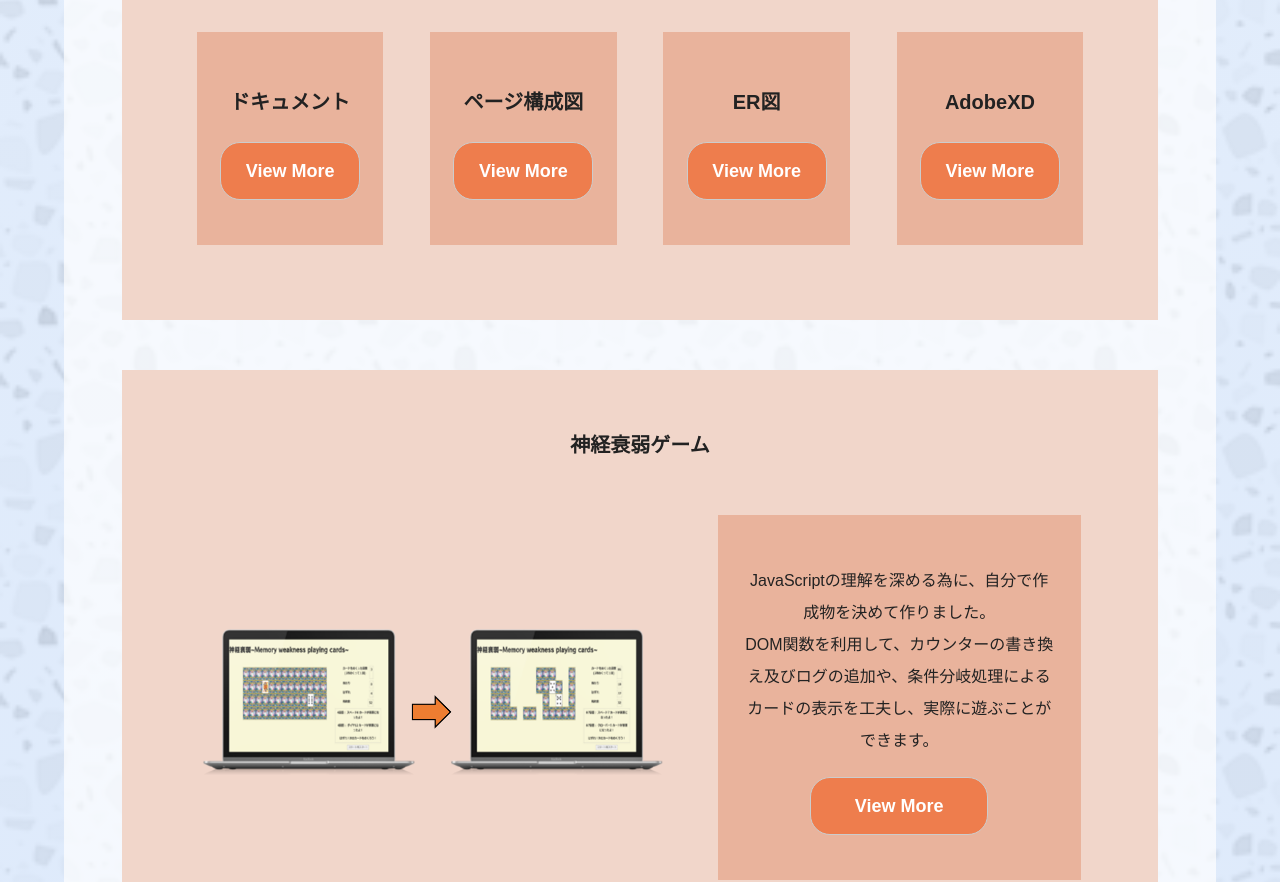
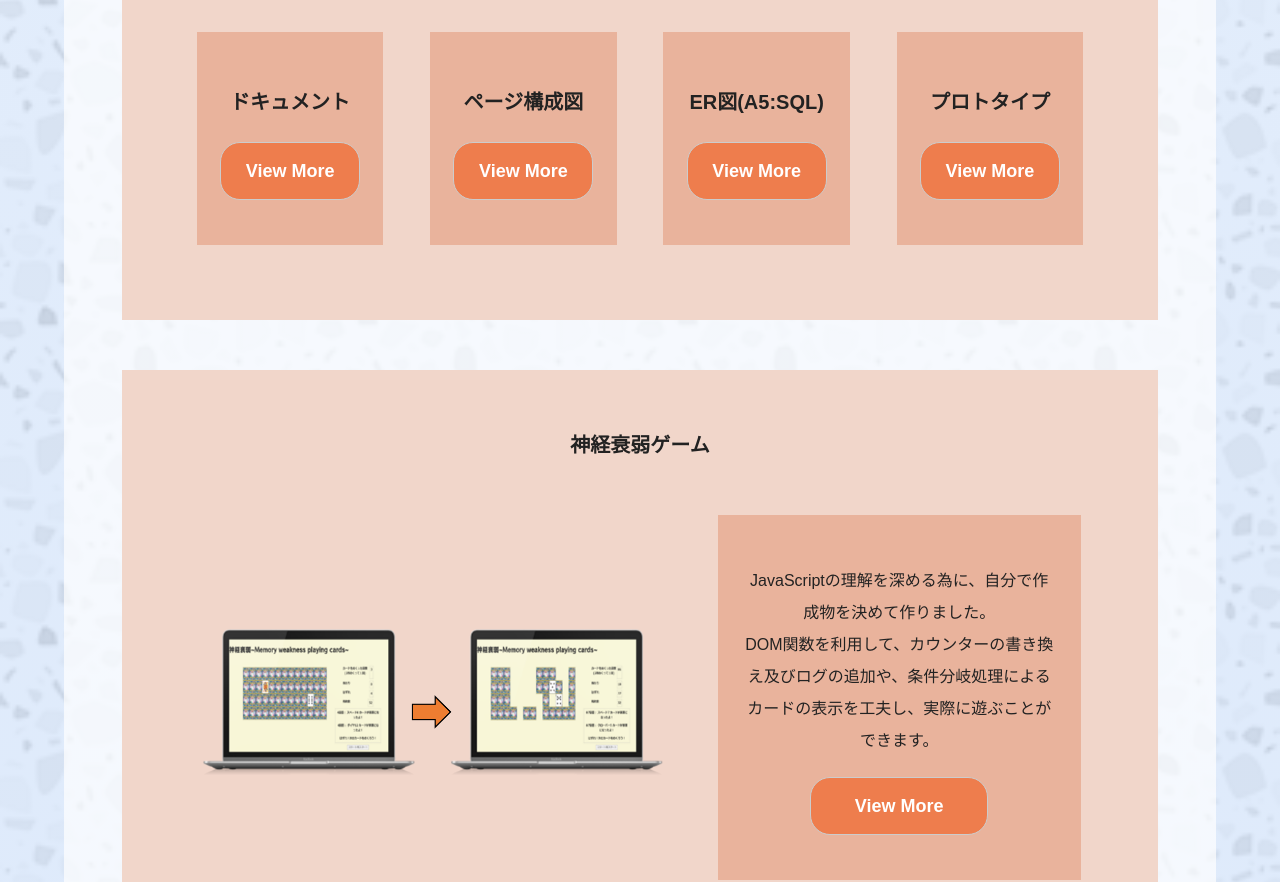
Before and after one commit to tbh0013/portfolio, a plain HTML site: page index.html in a window 1280 px wide. Shown: the part 5746-6628 px from the top of the page. Drawn offline with Linux system fonts and the light colour scheme.

Commit message:
fix: リファクタリング

```diff
--- a/index.html
+++ b/index.html
@@ -248,20 +248,18 @@
                                 </div>
                             </div>
                             <div class="workdetail_doc" style="margin-top: 10px;">
-                            <p class="lk_bold">ER図</p>
+                                <p class="lk_bold">ER図(A5:SQL)</p>
                                 <div class="viewmore">
                                     <a class="lk_view" href="./asset/light_knitting_er.pdf" target="_blank" rel="noopener">View More</a>
                                 </div>
                             </div>
                             <div class="workdetail_doc" style="margin-top: 10px;">
-                            <p class="lk_bold">AdobeXD</p>
+                                <p class="lk_bold">プロトタイプ</p>
                                 <div class="viewmore">
                                     <a class="lk_view" href="https://xd.adobe.com/view/5d03231b-f33b-4ee2-b52b-8c7b19e94ea5-0850/" target="_blank" rel="noopener">View More</a>
                                 </div>
                             </div>
                         </div>
-                        <!-- /.viewmore -->
-                    <!-- /.workdetail -->
                     </li>
                     <li>
                         <h4>
```
Lines whose indentation alone changed are shown as unchanged.
